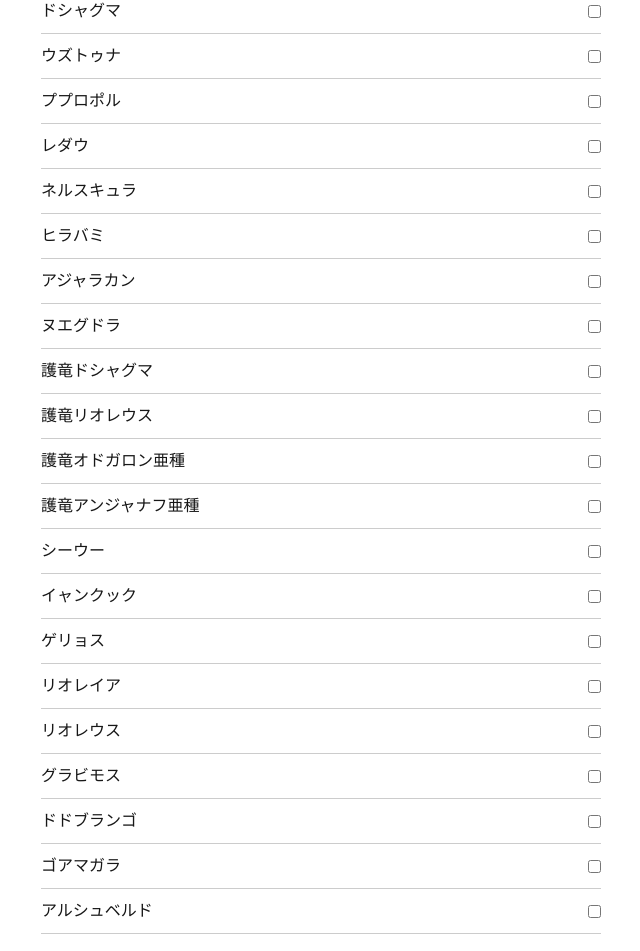
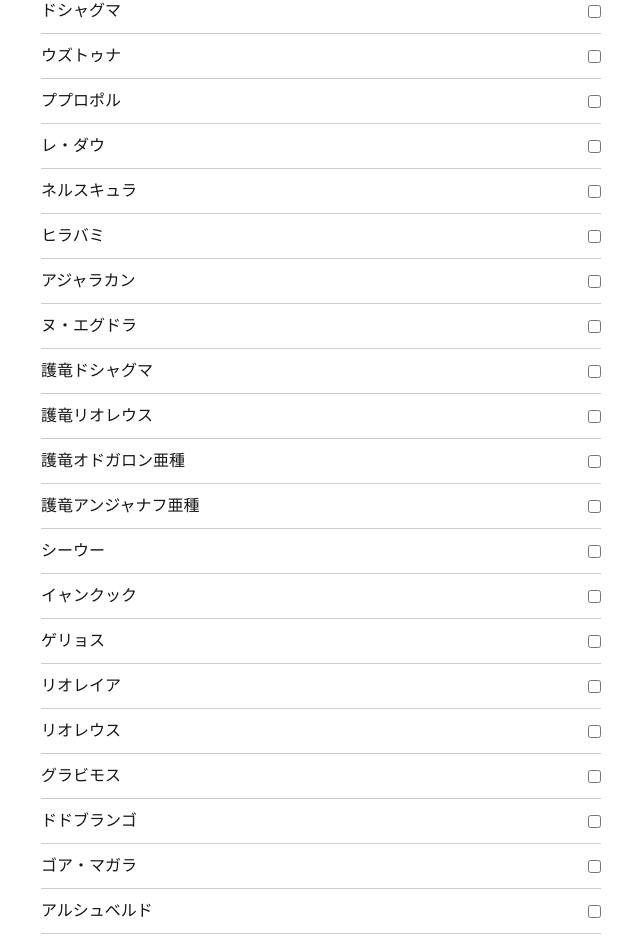
Before and after one commit to nigaor/monster_hanter_rec, a Next.js app in the folder monhan_record/: page / in a window 1280 px wide. Shown: the part 280-1231 px from the top of the page, without its empty margins (319-959 px from the left). Built offline with nearby package versions, Linux system fonts and the light colour scheme.

Commit message:
4/6 commit

```diff
--- a/monhan_record/src/app/page.tsx
+++ b/monhan_record/src/app/page.tsx
@@ -20,11 +20,11 @@ export default function Home() {
     {id: 6,name: "ドシャグマ",img: ""},
     {id: 7,name: "ウズトゥナ",img: ""},
     {id: 8,name: "ププロポル",img: ""},
-    {id: 9,name: "レダウ",img: ""},
+    {id: 9,name: "レ・ダウ",img: ""},
     {id: 10,name: "ネルスキュラ",img: ""},
     {id: 11,name: "ヒラバミ",img: ""},
     {id: 12,name: "アジャラカン",img: ""},
-    {id: 13,name: "ヌエグドラ",img: ""},
+    {id: 13,name: "ヌ・エグドラ",img: ""},
     {id: 14,name: "護竜ドシャグマ",img: ""},
     {id: 15,name: "護竜リオレウス",img: ""},
     {id: 16,name: "護竜オドガロン亜種",img: ""},
@@ -36,7 +36,7 @@ export default function Home() {
     {id: 22,name: "リオレウス",img: ""},
     {id: 23,name: "グラビモス",img: ""},
     {id: 24,name: "ドドブランゴ",img: ""},
-    {id: 25,name: "ゴアマガラ",img: ""},
+    {id: 25,name: "ゴア・マガラ",img: ""},
     {id: 26,name: "アルシュベルド",img: ""},
   ];
 
```
